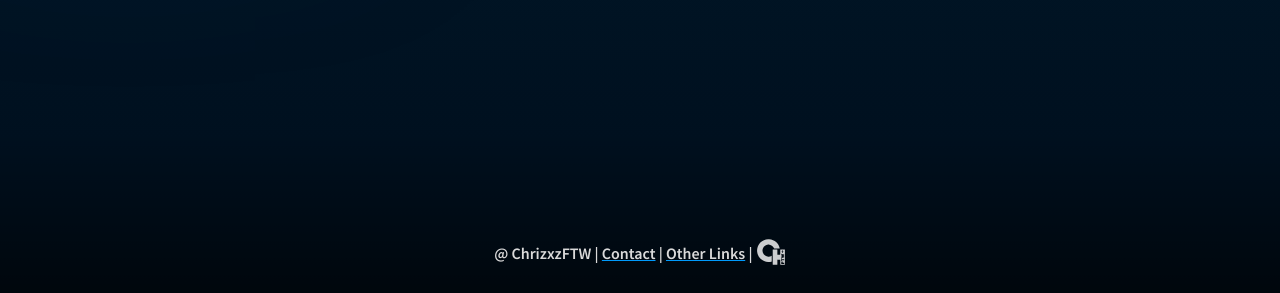
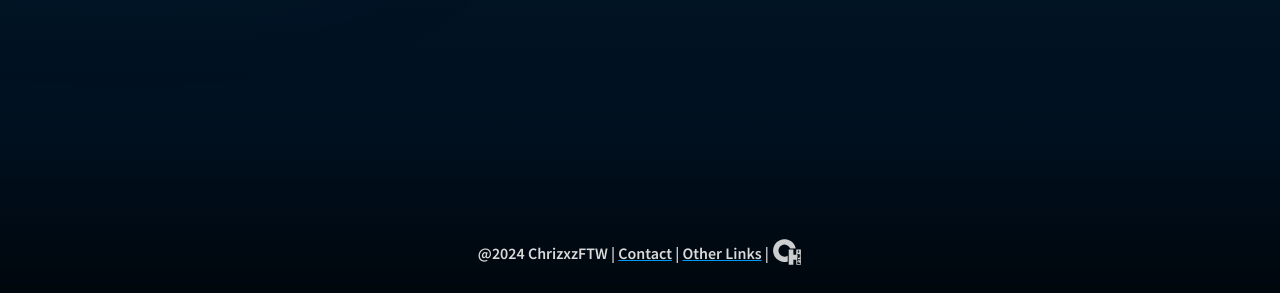
Before and after one commit to Chrizxz/site, a website: page public/index.html in a window 1280 px wide. Shown: the part 3297-3590 px from the top of the page. Drawn offline with Linux system fonts and the light colour scheme; some icons are missing.

Commit message:
Fixes
- Fixed a typo 💀
- Fixed copywright year not showing

```diff
--- a/public/config.json
+++ b/public/config.json
@@ -1,3 +1,3 @@
 {
-    "year": "2023"
+    "year": "2024"
 }
--- a/public/script.js
+++ b/public/script.js
@@ -4,7 +4,7 @@ console.log("hi");
 const metaURL = document.getElementById('metaURL');
 const actualURL = window.location.href;
 console.log(actualURL);
-const replaceURL = metaUrl.getAttribute('content').replace('{url}', actualURL);
+const replaceURL = metaURL.getAttribute('content').replace('{url}', actualURL);
 metaURL.setAttribute('content', replaceURL);
 
 
@@ -48,7 +48,7 @@ function topFunction() {
 
 // -------------------
 
-fetch("../config.json")
+fetch("./config.json")
   .then(response => response.json())
   .then(data => {
     const footer = document.getElementById("copyrightYear");
```
Also changed, not shown: public/contact/index.html (+1 -1 lines).
